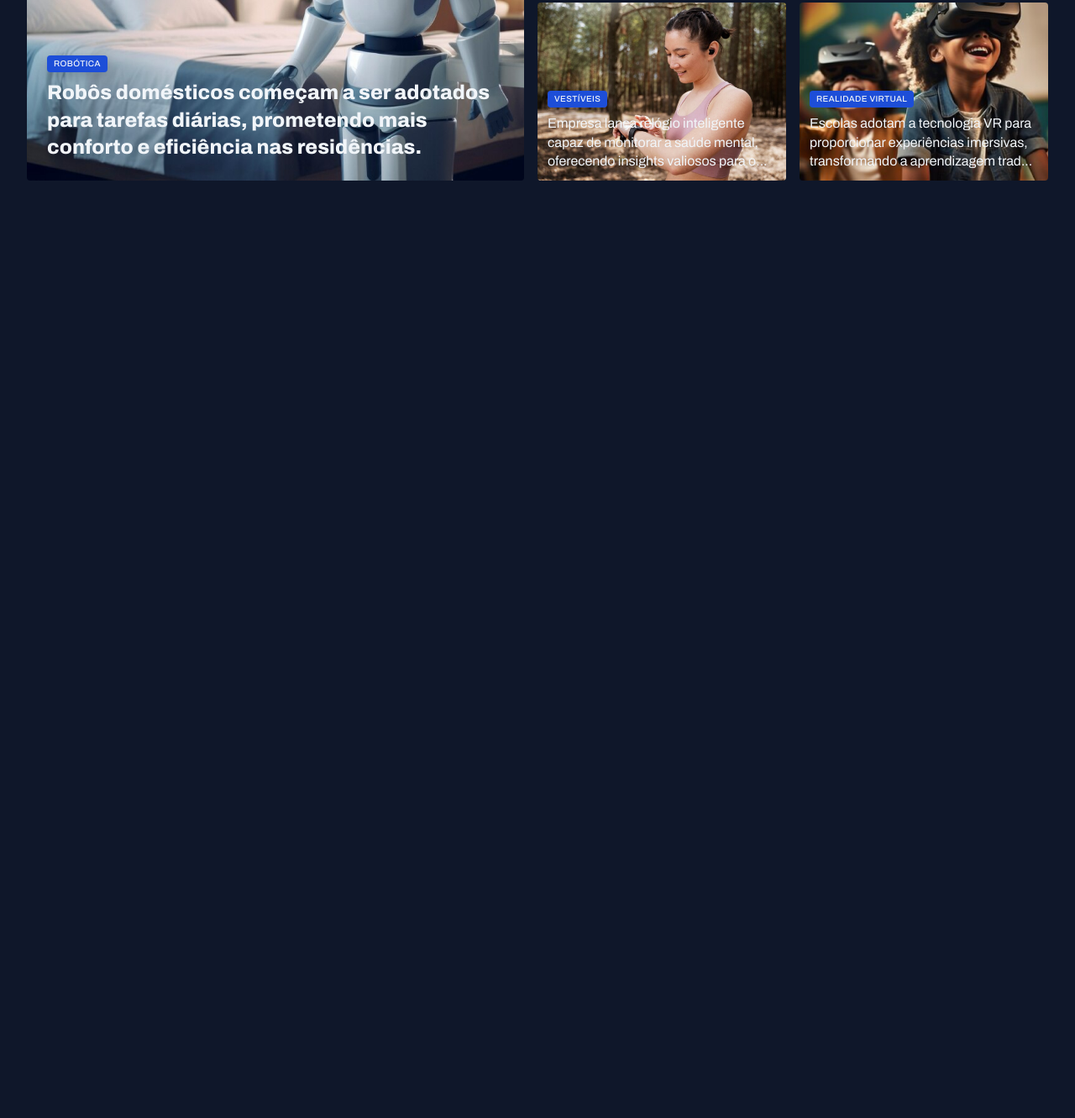
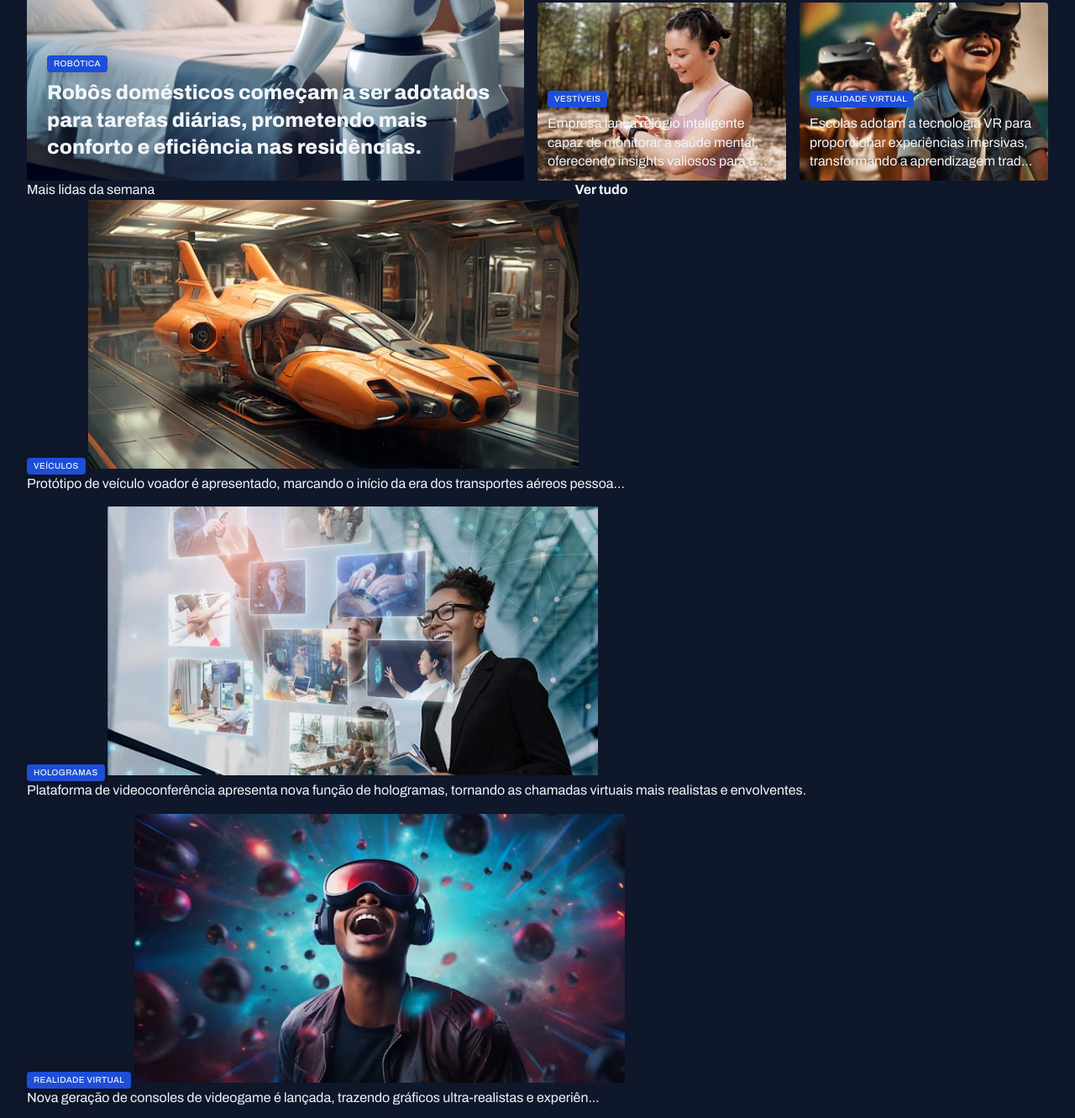
Before and after one commit to aluno77/portal_not-cias, a plain HTML site: page index.html in a window 1280 px wide. Shown: the part 349-1680 px from the top of the page at 84% size. Before the commit the page ends 800 px from the top, so only its background shows below. Drawn offline with Linux system fonts and the light colour scheme.

Commit message:
estruturando a sesão mais lidas da semana

```diff
--- a/index.html
+++ b/index.html
@@ -103,6 +103,52 @@
         </figure>
       </div>
     </section>
+
+    <section id="weekly">
+      <header class="grid grid-flow-col">
+        <h3>Mais lidas da semana</h3>
+        <a href="#" class="grid grid-flow-col">
+          <strong>Ver tudo</strong>
+          <span></span>
+        </a>
+      </header>
+
+      <div class="grid gap-16">
+        <figure>
+          <span class="content-tag">Veículos</span>
+          <img src="assets/images/Image 06.png" alt="Veículos">
+          <p>
+            Protótipo de veículo voador é apresentado, marcando o início da era dos transportes aéreos pessoa...
+          </p>
+        </figure>
+
+        <figure>
+          <span class="content-tag">Hologramas</span>
+          <img src="assets/images/Image 07.png" alt="Hologramas">
+          <p>
+            Plataforma de videoconferência apresenta nova função de hologramas, tornando as chamadas virtuais mais
+            realistas e envolventes.
+          </p>
+        </figure>
+
+        <figure>
+          <span class="content-tag">Realidade virtual</span>
+          <img src="assets/images/Image 08.png" alt="Realidade virtual">
+          <p>
+            Nova geração de consoles de videogame é lançada, trazendo gráficos ultra-realistas e experiên...
+          </p>
+        </figure>
+
+        <figure>
+          <span class="content-tag">Internet</span>
+          <img src="assets/images/Image 09.png" alt="Internet">
+          <p>
+            Projeto busca oferecer internet de alta velocidade em áreas remotas através de satélites.
+          </p>
+        </figure>
+      </div>
+
+    </section>
   </main>
 
 
```
